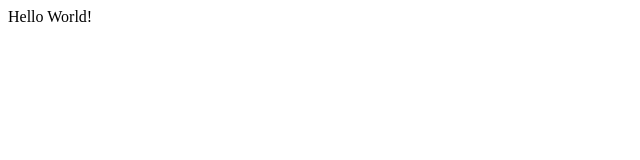
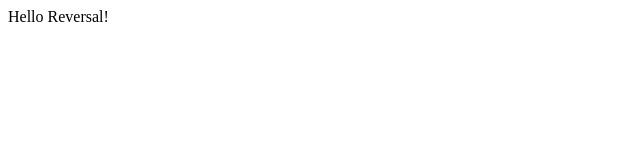
Before and after one commit to Sokolova22/reversal, a plain HTML site: page index.html in a window 1280 px wide. Shown: the full height of the page, 0-640 px from the left. Drawn offline with Linux system fonts and the light colour scheme.

Commit message:
проверка

```diff
--- a/index.html
+++ b/index.html
@@ -8,7 +8,7 @@
 </head>
 
 <body>
-   Hello World!
+   Hello Reversal!
 </body>
 
 </html>
```
